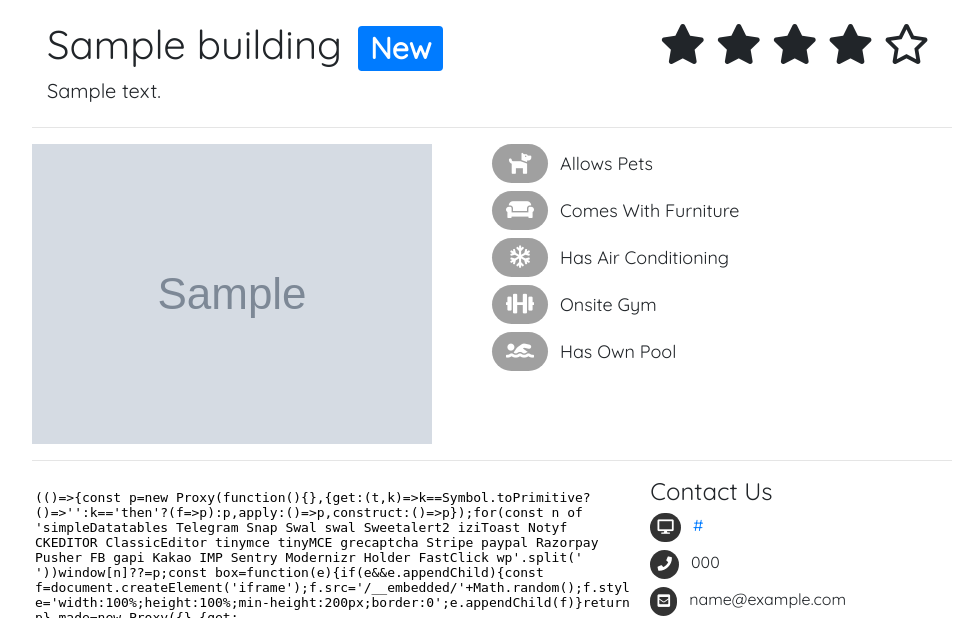
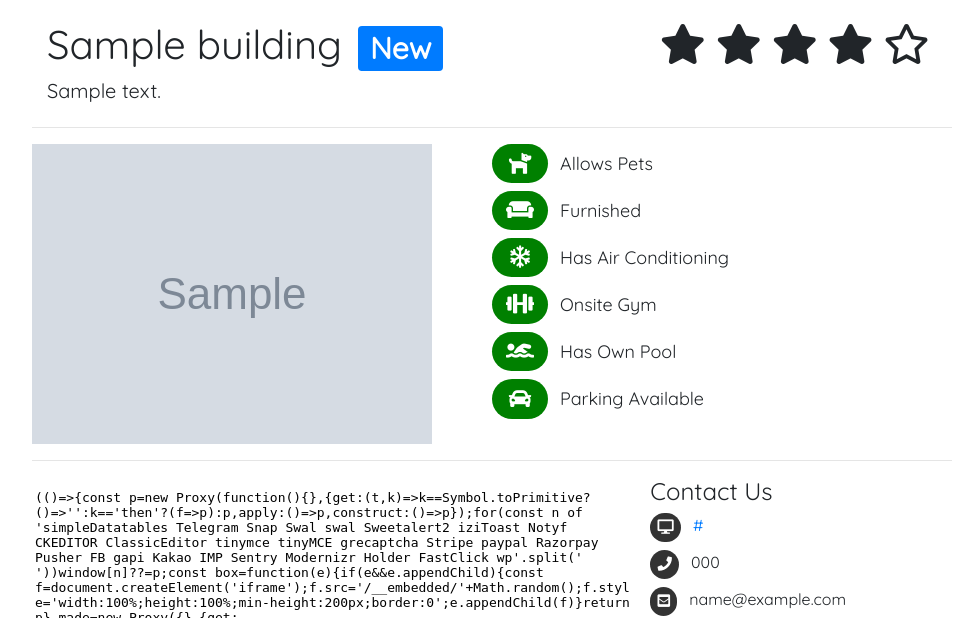
Before and after one commit to kp2zf/HoosHousing, a Django app: page /buildings/1/ in a window 1280 px wide. Shown: the part 76-694 px from the top of the page, without its empty margins (148-1107 px from the left). Run offline with Django 3.2, Linux system fonts and the light colour scheme; tables that the repository leaves empty hold one stand-in row (values such as "Sample post"); grey boxes marked "Sample" are stand-in pictures; some libraries are stand-ins or nearby versions.

Commit message:
Icons now still appear for features not included with a building, in a different color. Added icon for parking

```diff
--- a/housing/static/building_detail.css
+++ b/housing/static/building_detail.css
@@ -8,7 +8,17 @@
   margin: auto 12px;
 }
 
-.amenity-icon {
+.amenity-icon-yes {
+  padding: .5em;
+  background: green;
+  border-radius: 999px;
+  color: white;
+  font-size: 1.4em;
+  line-height: .75em;
+  width: 2.5em;
+}
+
+.amenity-icon-no {
   padding: .5em;
   background: #a0a0a0;
   border-radius: 999px;
--- a/housing/templates/building_detail.html
+++ b/housing/templates/building_detail.html
@@ -58,32 +58,68 @@
     <div class="col-6 text-center">
       {% if building.pet_allowed %}
       <div class="row amenity-box">
-        <i class="amenity-icon fas fa-dog"></i>
+        <i class="amenity-icon-yes fas fa-dog"></i>
         <p>Allows Pets</p>
+      </div>
+      {% else %}
+      <div class="row amenity-box">
+        <i class="amenity-icon-no fas fa-dog"></i>
+        <p>Does Not Allow Pets</p>
       </div>
       {% endif %}
       {% if building.is_furnished %}
       <div class="row amenity-box">
-        <i class="amenity-icon fas fa-couch"></i>
-        <p>Comes With Furniture</p>
+        <i class="amenity-icon-yes fas fa-couch"></i>
+        <p>Furnished</p>
+      </div>
+      {% else %}
+      <div class="row amenity-box">
+        <i class="amenity-icon-no fas fa-couch"></i>
+        <p>Unfurnished</p>
       </div>
       {% endif %}
       {% if building.air_conditioning %}
       <div class="row amenity-box">
-          <i class="amenity-icon far fa-snowflake"></i>
+          <i class="amenity-icon-yes far fa-snowflake"></i>
           <p>Has Air Conditioning</p>
+      </div>
+      {% else %}
+      <div class="row amenity-box">
+          <i class="amenity-icon-no far fa-snowflake"></i>
+          <p>No Air Conditioning</p>
       </div>
       {% endif %}
       {% if building.gym %}
       <div class="row amenity-box">
-        <i class="amenity-icon fas fa-dumbbell"></i>
+        <i class="amenity-icon-yes fas fa-dumbbell"></i>
         <p>Onsite Gym</p>
+      </div>
+      {% else %}
+      <div class="row amenity-box">
+        <i class="amenity-icon-no fas fa-dumbbell"></i>
+        <p>No Onsite Gym</p>
       </div>
       {% endif %}
       {% if building.pool %}
       <div class="row amenity-box">
-        <i class="amenity-icon fas fa-swimmer"></i>
+        <i class="amenity-icon-yes fas fa-swimmer"></i>
         <p>Has Own Pool</p>
+      </div>
+      {% else %}
+      <div class="row amenity-box">
+        <i class="amenity-icon-no fas fa-swimmer"></i>
+        <p>No Pool</p>
+      </div>
+      {% endif %}
+      {% if building.parking %}
+      <div class="row amenity-box">
+        <i class="amenity-icon-yes fas fa-car"></i>
+        <p>Parking Available</p>
+      </div>
+      {% else %}
+      <div class="row amenity-box">
+        <i class="amenity-icon-no fas fa-car"></i>
+        <p>No Parking Available</p>
       </div>
       {% endif %}
     </div>
```
